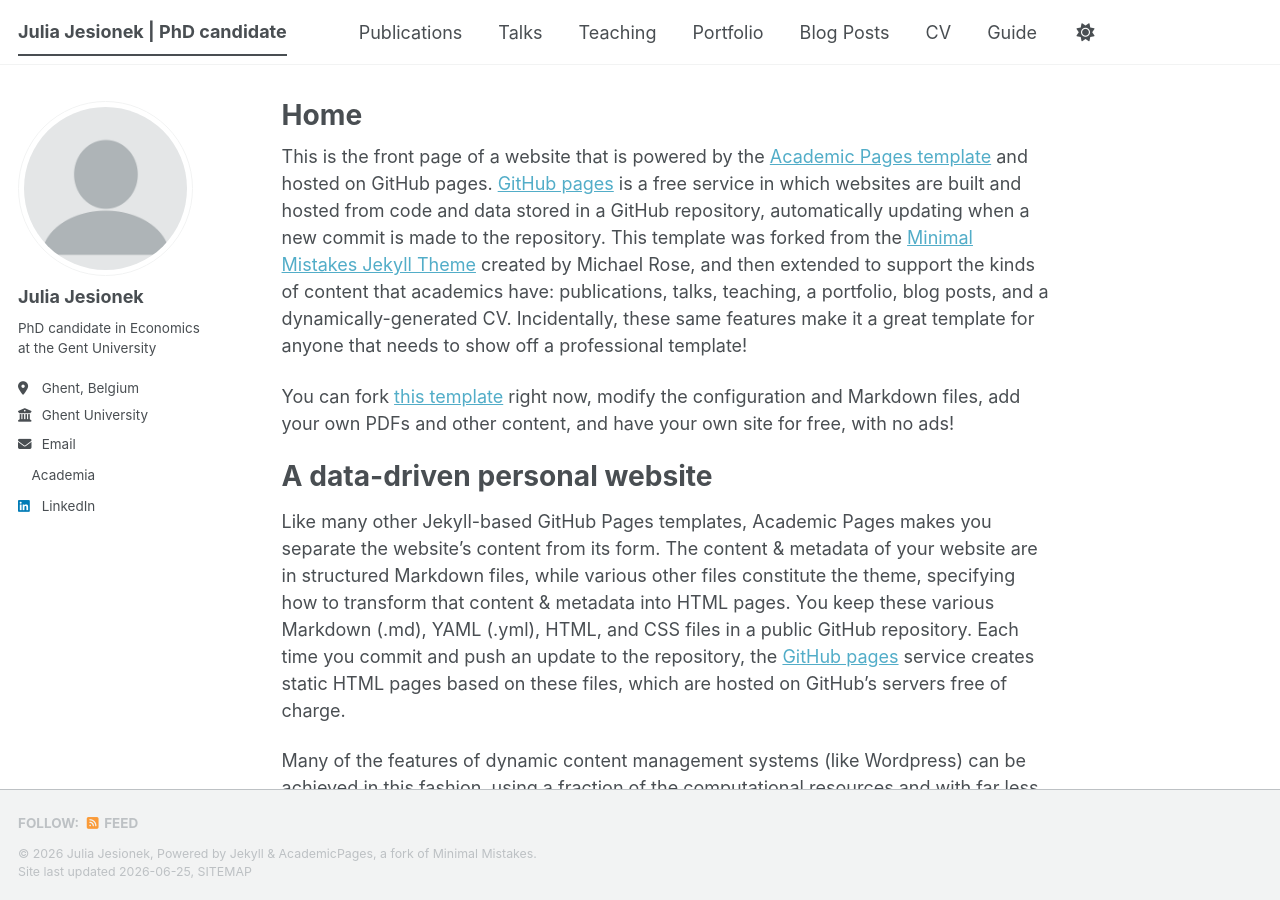
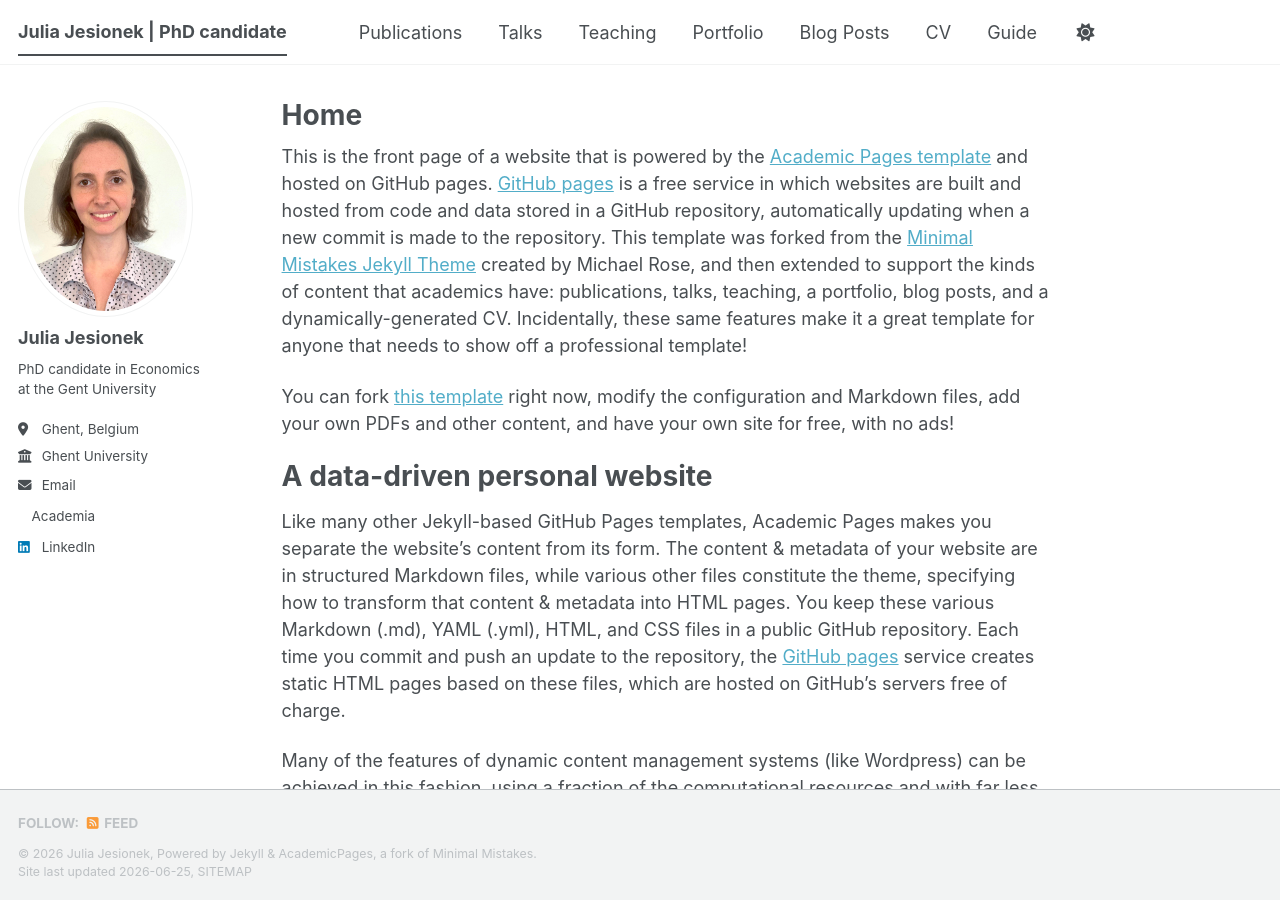
Before and after one commit to juliajesionek/homepage, a Jekyll site: the page built from _pages/about.md, in a window 1280 px wide and 900 px high. Built offline with Jekyll 4.4.1, drawn with Linux system fonts in a browser that asks for light colours; a style sheet for code colours, icons or effects is not loaded.

Commit message:
Update author avatar image in config file

```diff
--- a/_config.yml
+++ b/_config.yml
@@ -23,7 +23,7 @@ repository               : "juliajesionek/homepage.github.io"
 #               Additional customization can be done by editing /_includes/author-profile.html
 author:
   # Biographic information
-  avatar           : "profile.png"
+  avatar           : "photo1.jpeg"
   name             : "Julia Jesionek"
   pronouns         : # example: "she/her"
   bio              : "PhD candidate in Economics at the Gent University"
```
